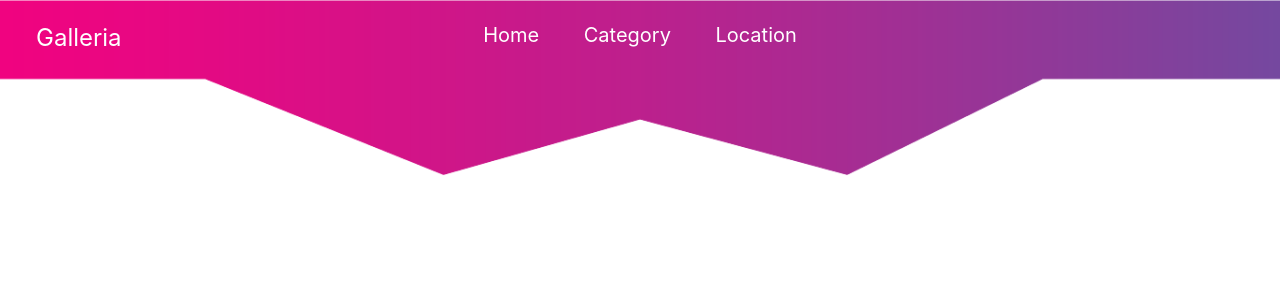
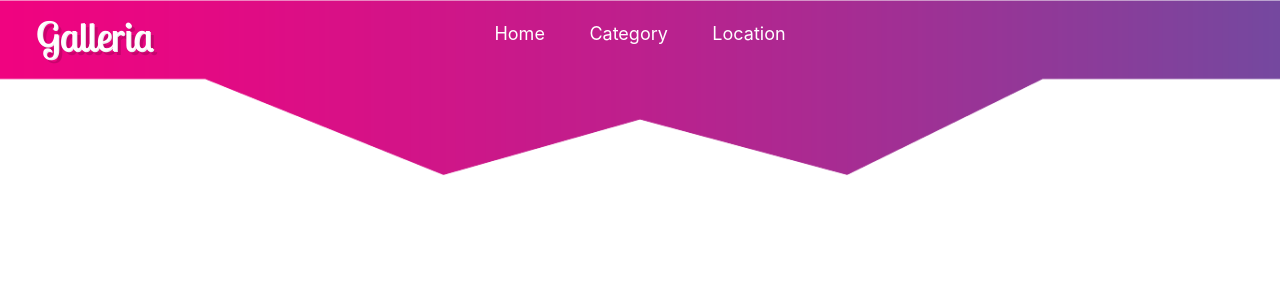
Before and after one commit to JamesKimari/Legalleria, a Django app: page / in a window 1280 px wide. Shown: the top 300 px of the page. Run offline with Django 3.2, Linux system fonts and the light colour scheme; some libraries are stand-ins or nearby versions.

Commit message:
added a link to google fonts and used Lobster Two font for the logo

```diff
--- a/gallery/templates/gallery.html
+++ b/gallery/templates/gallery.html
@@ -11,6 +11,7 @@
 
     {% block styles %} {% bootstrap_css %}
     <link rel="stylesheet" href="{% static 'css/gallery.css' %}">
+    <link href='http://fonts.googleapis.com/css?family=Lobster+Two' rel='stylesheet' type='text/css'>
     <script defer src="https://use.fontawesome.com/releases/v5.0.6/js/all.js"></script>
     {% endblock %}
 
--- a/static/css/gallery.css
+++ b/static/css/gallery.css
@@ -33,10 +33,13 @@
 .logo {
     position: fixed;
     float: left;
-    margin: 20px 36px;
+    margin: 12px 36px;
     color: white;
     font-size: 24px;
     cursor: pointer;
+    font: 400 40px/1.2 'Lobster Two', Helvetica, sans-serif;
+    color: white;
+    text-shadow: 1px 1px 0px #ededed, 4px 4px 0px rgba(0, 0, 0, 0.15);
 }
 
 nav {
@@ -60,7 +63,7 @@ nav ul {
 nav ul li {
     list-style: none;
     display: inline-block;
-    padding: 20px 20px 125px 20px;
+    padding: 20px 20px 140px 20px;
 }
 
 nav ul li:hover {
@@ -69,7 +72,7 @@ nav ul li:hover {
 
 nav ul li a {
     text-decoration: none;
-    font-size: 20px;
+    font-size: 18px;
     color: white;
 }
 
@@ -85,7 +88,7 @@ nav ul li:hover a {
     .logo {
         position: fixed;
         top: 0;
-        margin-top: 16px;
+        margin-left: 38%;
         color: white;
     }
     .wrapper::after {
```
